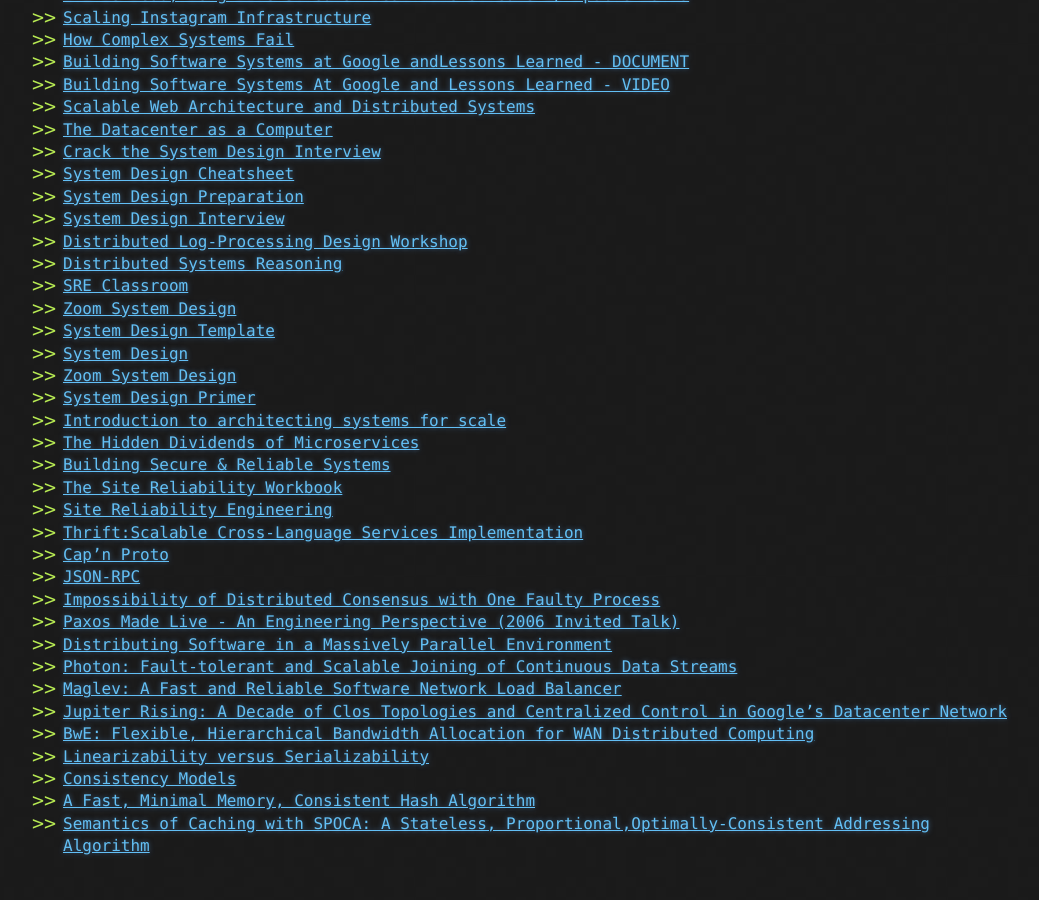
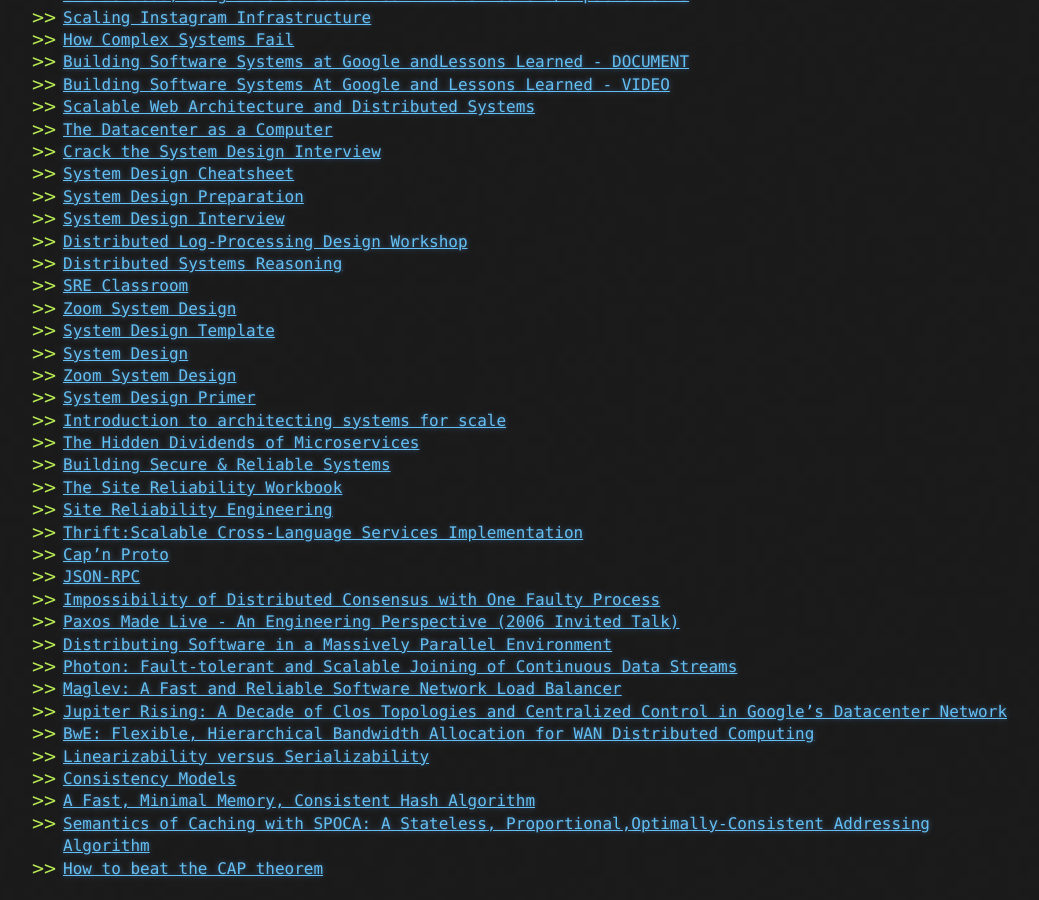
Before and after one commit to goodHunter27/serhatgiydiren.github.io, a Jekyll site: the page built from _posts/2020-01-20-helpful-resources-for-system-design-interviews.md, in a window 1280 px wide and 900 px high, scrolled down 1552 px. Shown: the whole window, without its empty margins (117-1156 px from the left). Built offline with Jekyll 4.4.1, drawn with Linux system fonts in a browser that asks for light colours; before the commit the page ends 2430 px from its top, so only the background shows below that.

Commit message:
Update 2020-01-20-helpful-resources-for-system-design-interviews.md

```diff
--- a/_posts/2020-01-20-helpful-resources-for-system-design-interviews.md
+++ b/_posts/2020-01-20-helpful-resources-for-system-design-interviews.md
@@ -98,3 +98,4 @@
 * [Consistency Models](https://jepsen.io/consistency){:target="_blank"}
 * [A Fast, Minimal Memory, Consistent Hash Algorithm](https://arxiv.org/pdf/1406.2294.pdf){:target="_blank"}
 * [Semantics of Caching with SPOCA: A Stateless, Proportional,Optimally-Consistent Addressing Algorithm](https://www.usenix.org/legacy/event/atc11/tech/final_files/Chawla.pdf){:target="_blank"}
+* [How to beat the CAP theorem](http://nathanmarz.com/blog/how-to-beat-the-cap-theorem.html){:target="_blank"}
```
